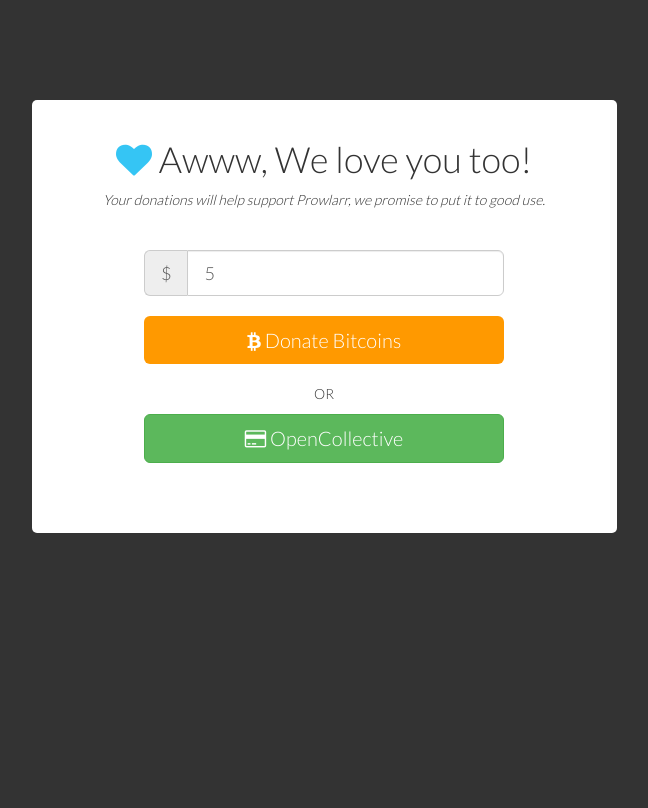
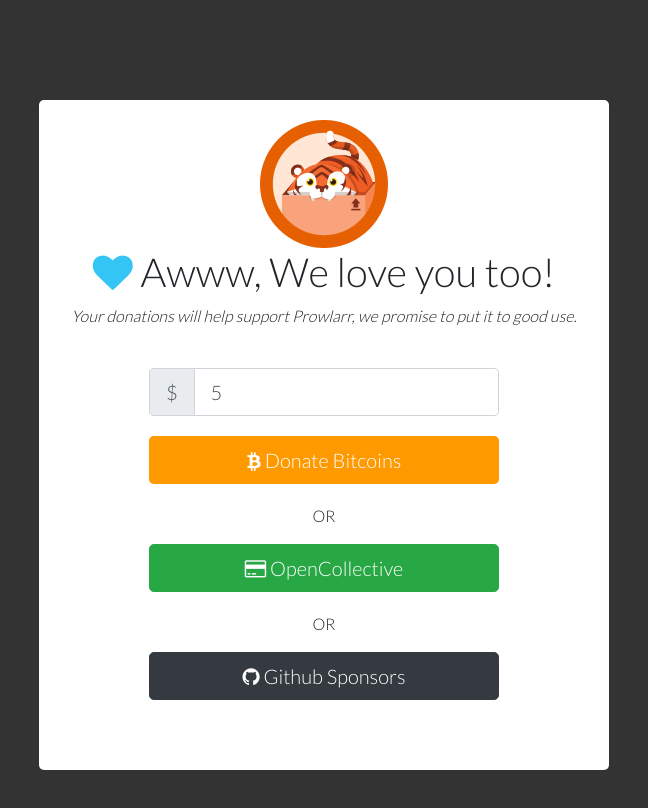
Before and after one commit to Prowlarr/prowlarr.github.io, a website: page donate.html in a window 1280 px wide. Shown: the whole page, without its empty margins (316-964 px from the left). Drawn offline with nearby package versions, Linux system fonts and the light colour scheme.

Commit message:
Update donate.html

```diff
--- a/donate.html
+++ b/donate.html
@@ -1,12 +1,11 @@
 <!DOCTYPE html>
 <html>
-
    <head>
-    <title>Prowlarr - Donate</title>
+      <title>Lidarr - Donate</title>
       <meta http-equiv="Content-Type" content="text/html; charset=utf-8" />
       <meta name="viewport" content="width=device-width, initial-scale=1.0" />
-    <link rel="stylesheet" type="text/css" href="//maxcdn.bootstrapcdn.com/bootstrap/3.2.0/css/bootstrap.min.css" />
-    <link rel="stylesheet" type="text/css" href="//maxcdn.bootstrapcdn.com/font-awesome/4.5.0/css/font-awesome.min.css" />
+      <link rel="stylesheet" type="text/css" href="//cdn.jsdelivr.net/npm/bootstrap@4.6.2/dist/css/bootstrap.min.css" />
+      <link rel="stylesheet" type="text/css" href="//maxcdn.bootstrapcdn.com/font-awesome/4.7.0/css/font-awesome.min.css" />
       <link rel="stylesheet" type="text/css" href="css/donate.css" />
       <link href='//fonts.googleapis.com/css?family=Lato:300' rel='stylesheet' type='text/css' />
       <link rel="icon" type="image/ico" href="img/favicon.ico" />
@@ -14,39 +13,46 @@
       <script src="//html5shim.googlecode.com/svn/trunk/html5.js"></script>
       <![endif]-->
    </head>
-
-
    <body class="pull_top" data-spy="scroll" data-target=".header-navbar" data-offset="70">
       <div class="container">
          <div class="row">
-            <div id="donate" class="donate col-md-6 col-md-offset-3">
+            <div id="donate" class="donate col-lg-6 offset-md-3">
                <div class="section-header">
+                  <img src="logo/128.png">
                   <h1><i class="fa fa-heart"></i> Awww, We love you too!</h1>
                   <span>Your donations will help support Prowlarr, we promise to put it to good use.</span>
                </div>
                <div class="row">
-                  <div class="col-md-8 col-md-offset-2">
-                      <form method="POST" action="https://donate.servarr.com/api/v1/invoices" class="btcpay-form btcpay-form--block" id="form1">
-                        <input type="hidden" name="storeId" value="6KkpmnmYfZeQmBTx7tusgRVbsFgHnGia1YG5fd3RjuB8" />
-                        <input type="hidden" name="currency" value="USD" />
-
+                  <div class="col-lg-8 offset-md-2">
+                     <form method="POST" action="https://donate.servarr.com/api/v1/invoices"
+                        class="btcpay-form btcpay-form--block" id="form1">
+                        <input type="hidden" name="storeId" value="6KkpmnmYfZeQmBTx7tusgRVbsFgHnGia1YG5fd3RjuB8">
+                        <input type="hidden" name="currency" value="USD">
                         <div class="input-group input-group-lg price">
-                          <div class="input-group-addon">$</div>
-                          <input type="number" class="form-control" name="price" min="0" value="5" />
+                           <div class="input-group-prepend">
+                              <span class="input-group-text">$</span>
                            </div>
-
-                        <button type="submit" class="submit btn btn-lg btn-block bitcoin" name="submit">
-                          <i class="fa fa-btc"></i> Donate Bitcoins
-                        </button>
+                           <input type="number" class="form-control" name="price" min="0"
+                              value="5">
+                        </div>
+                        <button type="submit" class="submit btn btn-lg btn-block bitcoin" name="submit"> <i class="fa fa-btc"></i> Donate Bitcoins</button>
                      </form>
                   </div>
-
-                  <div class="col-md-8 col-md-offset-2 center"><p class="text-center">OR</p></div>
-
-                  <div class="col-md-8 col-md-offset-2">
-                      <a href="https://opencollective.com/prowlarr" class="open-collective" target="_blank">
+                  <div class="col-lg-8 offset-md-2 center">
+                     <p class="text-center">OR</p>
+                  </div>
+                  <div class="col-lg-8 offset-md-2"> <a href="https://opencollective.com/prowlarr" class="open-collective" target="_blank">
                      <button id="donate-stripe" class="btn btn-lg btn-block btn-success" type="button">
-                              <i class="fa fa-credit-card"></i> OpenCollective
+                     <i class="fa fa-credit-card"></i>  OpenCollective
+                     </button>
+                     </a>
+                  </div>
+                  <div class="col-lg-8 offset-md-2 center">
+                     <p class="text-center">OR</p>
+                  </div>
+                  <div class="col-lg-8 offset-md-2"> <a href="https://github.com/sponsors/Prowlarr" class="open-collective" target="_blank">
+                     <button id="donate-stripe" class="btn btn-lg btn-block btn-dark" type="button">
+                     <i class="fa fa-github"></i>  Github Sponsors
                      </button>
                      </a>
                   </div>
@@ -54,8 +60,5 @@
             </div>
          </div>
       </div>
-    <script src="//ajax.googleapis.com/ajax/libs/jquery/1.11.1/jquery.min.js"></script>
-    <script src="//maxcdn.bootstrapcdn.com/bootstrap/3.2.0/js/bootstrap.min.js"></script>
    </body>
-
 </html>
```
Lines whose indentation alone changed are shown as unchanged.
